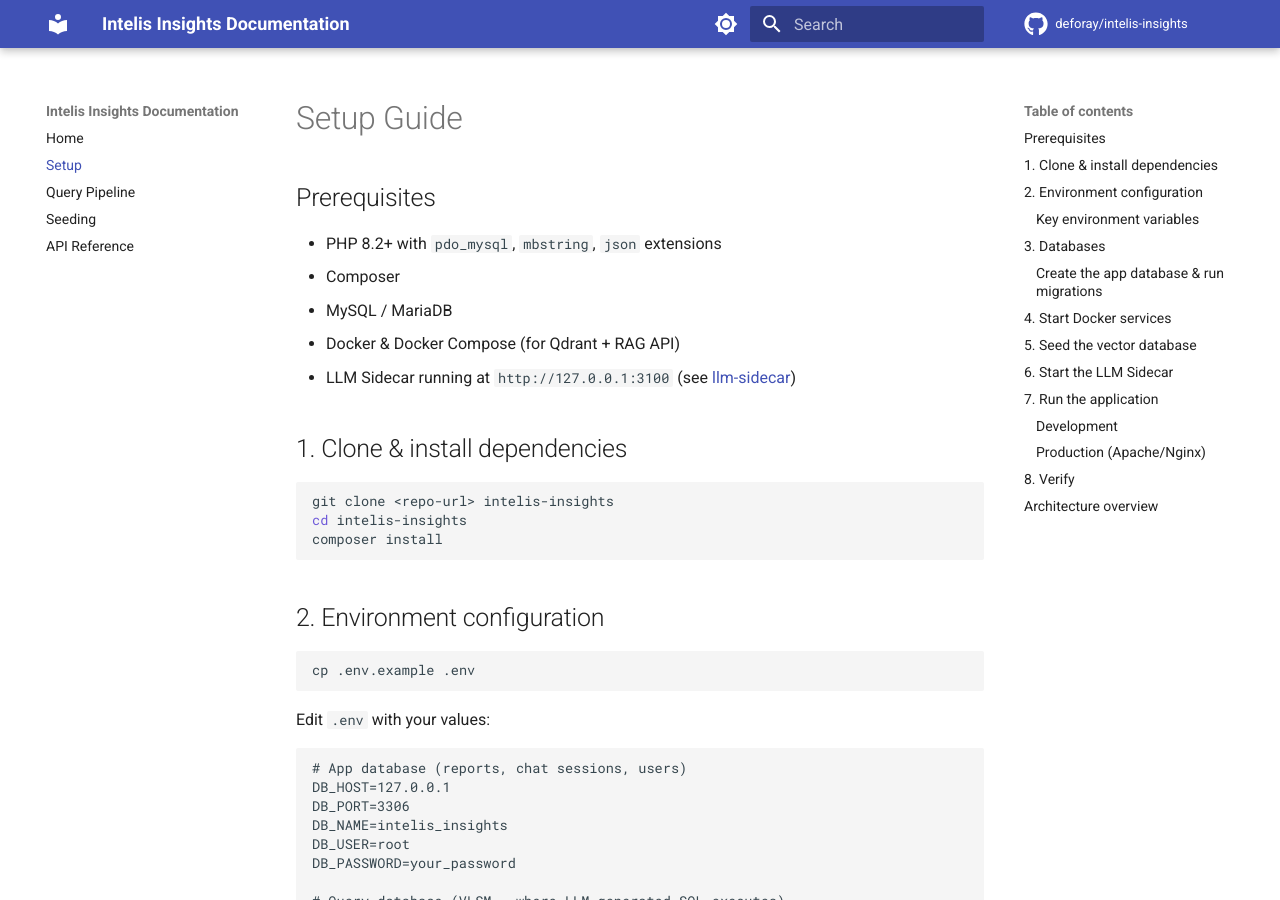
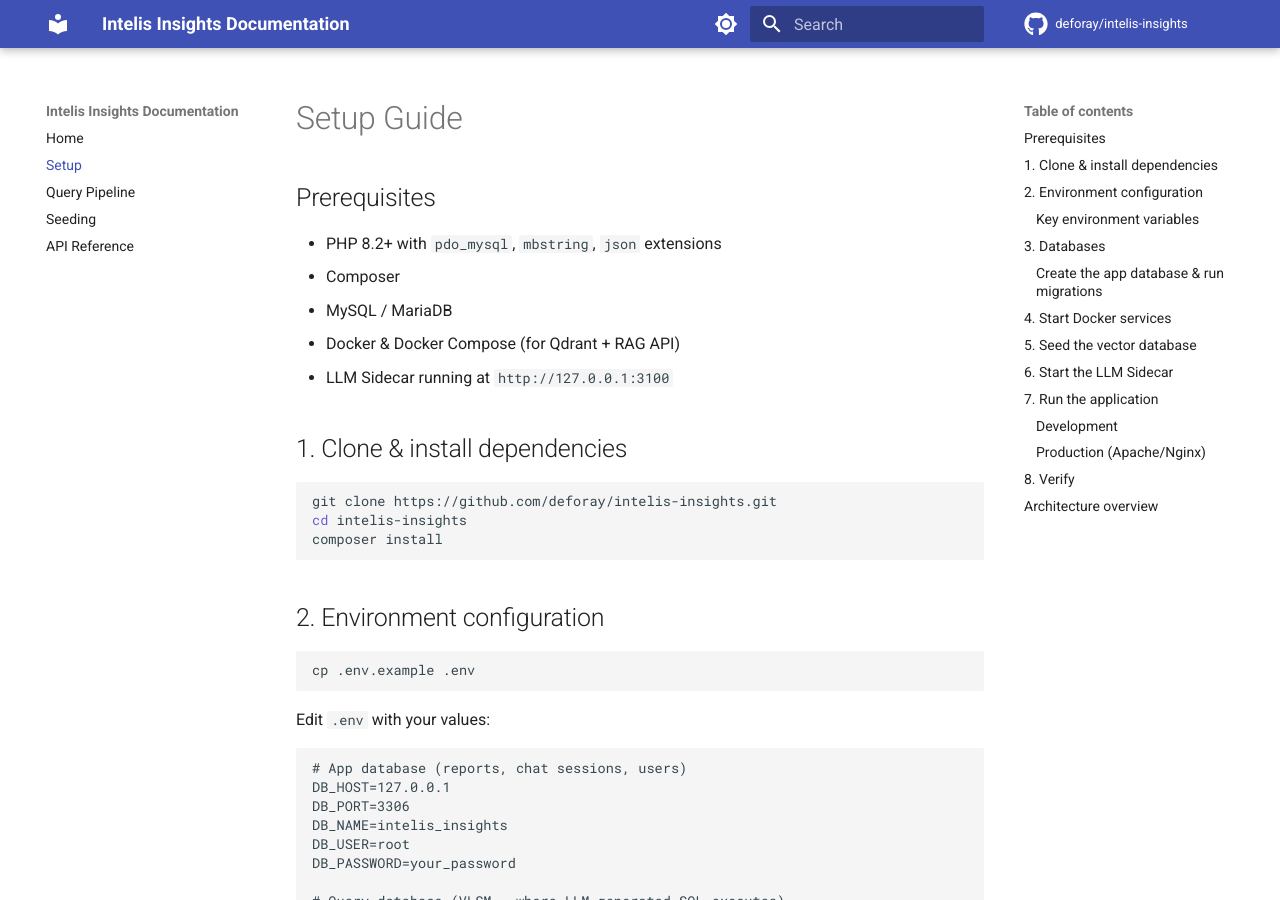
Before and after one commit to deforay/intelis-insights, an MkDocs documentation site: the page built from docs/setup.md, in a window 1280 px wide and 900 px high. Built offline with MkDocs 1.6.1 and Material for MkDocs 9.7.7, drawn with Linux system fonts in a browser that asks for light colours; comment, search, counter and statistics services are not loaded.

Commit message:
Fix mkdocs build: remove broken link, pin mkdocs-material, update repo URL

````diff
--- a/docs/setup.md
+++ b/docs/setup.md
@@ -6,12 +6,12 @@
 - Composer
 - MySQL / MariaDB
 - Docker & Docker Compose (for Qdrant + RAG API)
-- LLM Sidecar running at `http://127.0.0.1:3100` (see [llm-sidecar](../README.md))
+- LLM Sidecar running at `http://127.0.0.1:3100`
 
 ## 1. Clone & install dependencies
 
 ```bash
-git clone <repo-url> intelis-insights
+git clone https://github.com/deforay/intelis-insights.git
 cd intelis-insights
 composer install
 ```
````
Also changed, not shown: README.md (+1 -1 lines), 1 other file.
